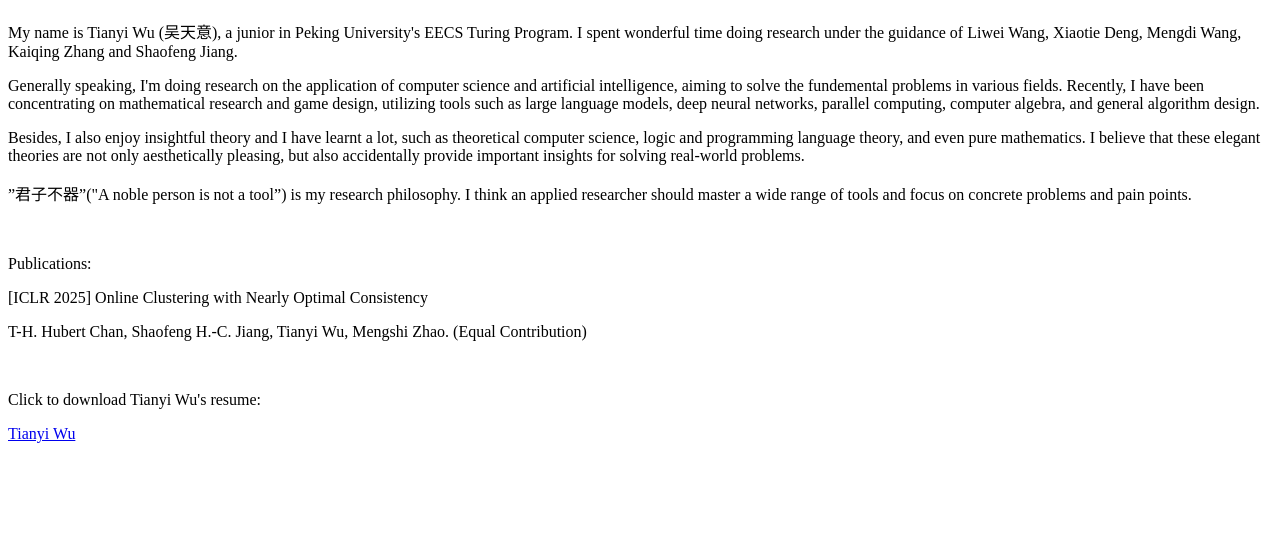
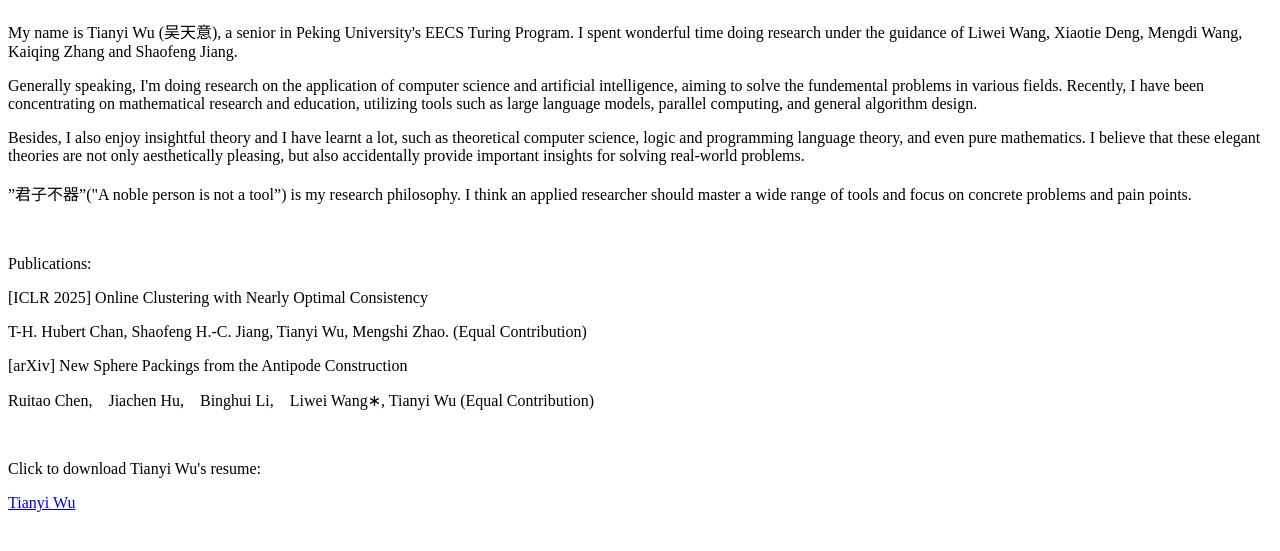
Before and after one commit to crasysky/crasysky.github.io, a plain HTML site: page index.html in a window 1280 px wide. Shown: the part 61-612 px from the top of the page. Drawn offline with Linux system fonts and the light colour scheme.

Commit message:
Update index.html

```diff
--- a/index.html
+++ b/index.html
@@ -7,9 +7,9 @@
 <body>
     <h1>Tianyi Wu</h1>
 
-    <p> My name is Tianyi Wu (吴天意), a junior in Peking University's EECS Turing Program. I spent wonderful time doing research under the guidance of Liwei Wang, Xiaotie Deng, Mengdi Wang, Kaiqing Zhang and Shaofeng Jiang. </p>
+    <p> My name is Tianyi Wu (吴天意), a senior in Peking University's EECS Turing Program. I spent wonderful time doing research under the guidance of Liwei Wang, Xiaotie Deng, Mengdi Wang, Kaiqing Zhang and Shaofeng Jiang. </p>
 
-    <p> Generally speaking, I'm doing research on the application of computer science and artificial intelligence, aiming to solve the fundemental problems in various fields. Recently, I have been concentrating on mathematical research and game design, utilizing tools such as large language models, deep neural networks, parallel computing, computer algebra, and general algorithm design. </p>
+    <p> Generally speaking, I'm doing research on the application of computer science and artificial intelligence, aiming to solve the fundemental problems in various fields. Recently, I have been concentrating on mathematical research and education, utilizing tools such as large language models, parallel computing, and general algorithm design. </p>
 
     <p> Besides, I also enjoy insightful theory and I have learnt a lot, such as theoretical computer science, logic and programming language theory, and even pure mathematics. I believe that these elegant theories are not only aesthetically pleasing, but also accidentally provide important insights for solving real-world problems. </p>
 
@@ -23,6 +23,10 @@
 
     <p> T-H. Hubert Chan, Shaofeng H.-C. Jiang, Tianyi Wu, Mengshi Zhao. (Equal Contribution) </p>
 
+    <p> [arXiv] New Sphere Packings from the Antipode Construction </p>
+
+    <p> Ruitao Chen, Jiachen Hu, Binghui Li, Liwei Wang∗, Tianyi Wu (Equal Contribution) </p>
+
     <br>
 
     <p> Click to download Tianyi Wu's resume: </p>
```
